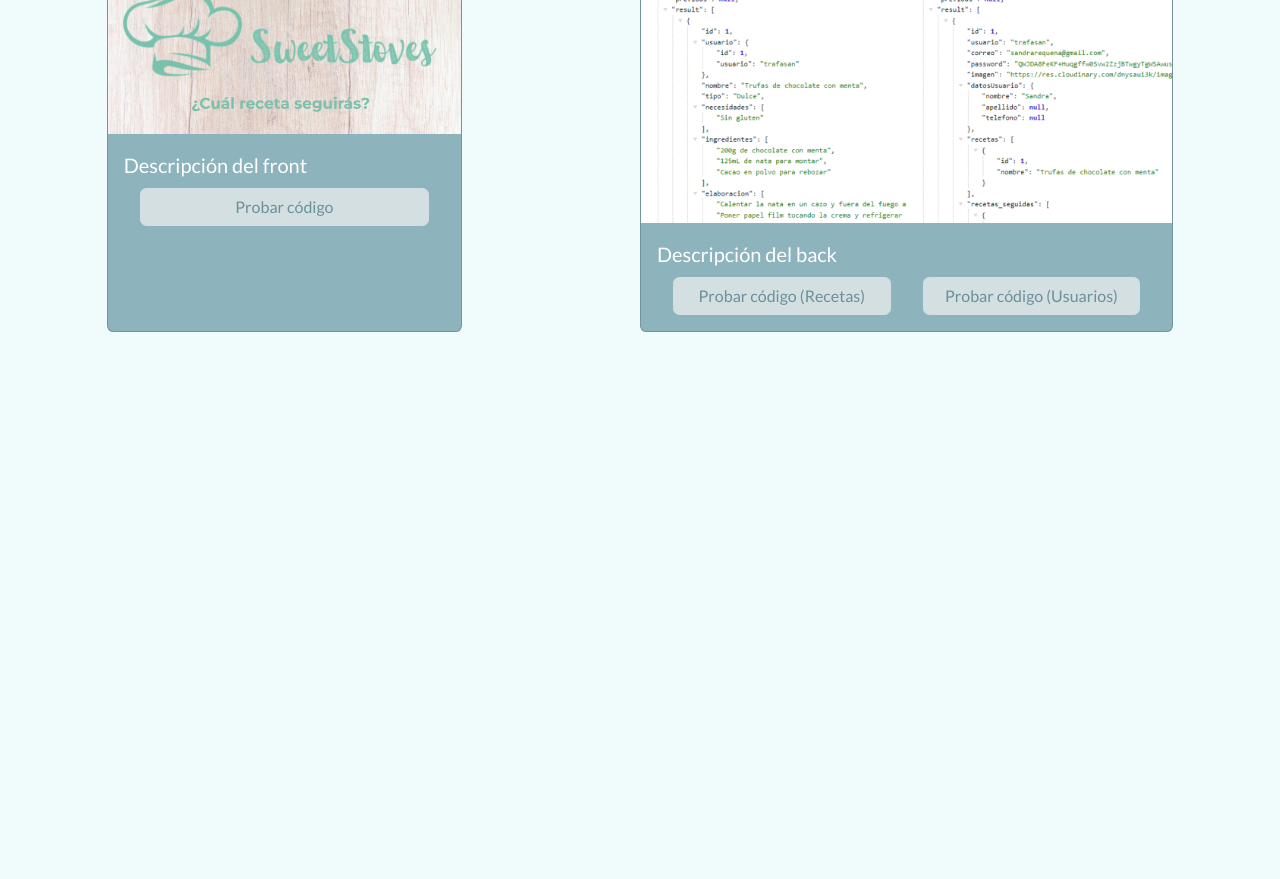
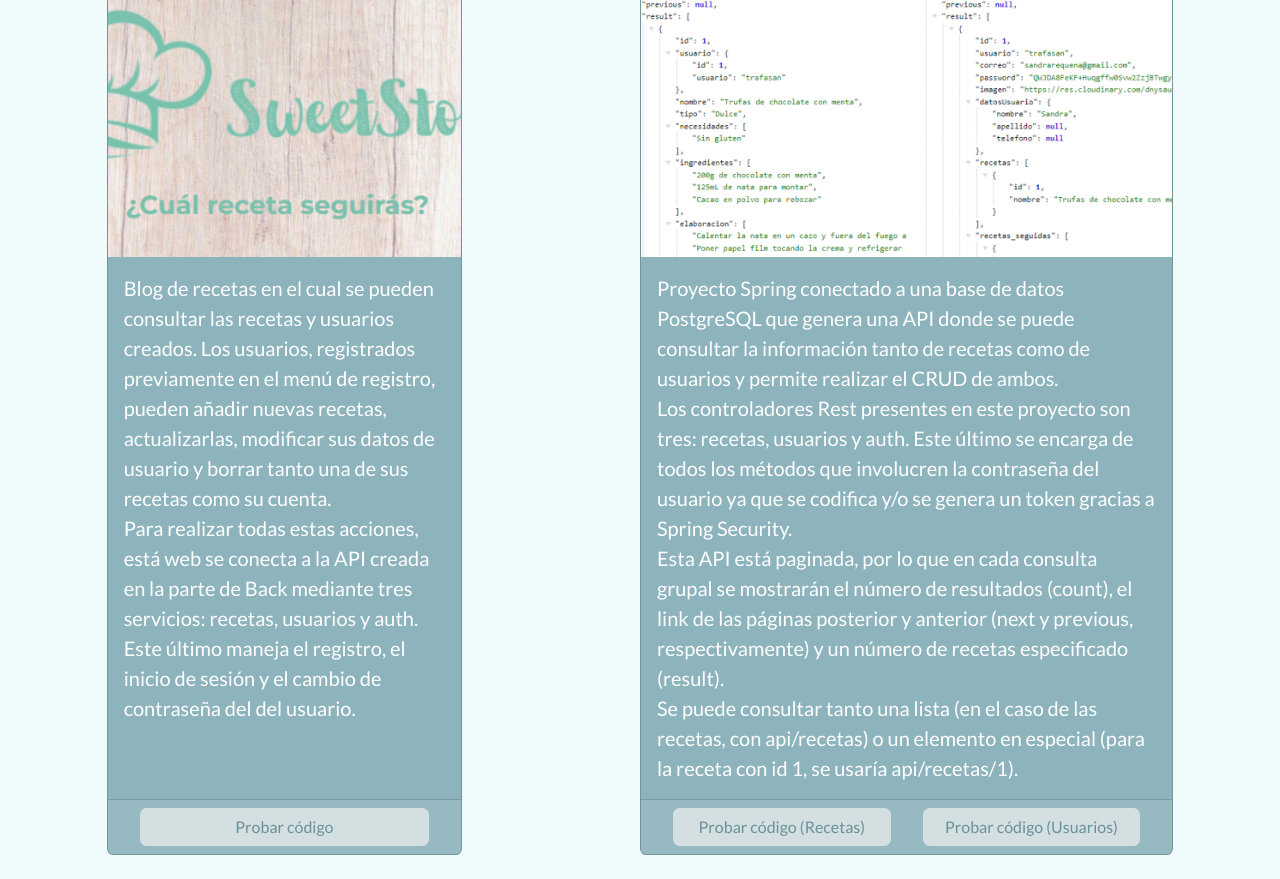
Before and after one commit to srequenafiliu/srequenafiliu.github.io, an Angular app: page /SweetStoves in a window 1280 px wide. Shown: the part 740-1619 px from the top of the page. Before the commit the page ends 1096 px from the top, so only its background shows below. Built offline with nearby package versions, Linux system fonts and the light colour scheme.

Commit message:
Editar descripciones SweetStoves

```diff
--- a/src/app/home/home.component.html
+++ b/src/app/home/home.component.html
@@ -32,7 +32,8 @@
       <div class="my-4">
         En esta página web podrás consultar los proyectos que he realizado desde que empecé mis
         andanzas en el mundo de la programación. En cada apartado podrás encontrar una explicación
-        detallada del código del repositorio de GitHub con el mismo nombre.
+        detallada del código del repositorio de GitHub con el mismo nombre y una prueba del código
+        en algunos de ellos.
       </div>
       <div class="mt-4">
         Aparte de los apartados con mis proyectos, encontrarás un apartado donde podrás consultar mis
--- a/src/app/init-prog-java/init-prog-java.component.html
+++ b/src/app/init-prog-java/init-prog-java.component.html
@@ -2,7 +2,7 @@
   <header [titulo]="titulo" [etiquetas]="etiquetas" [link]="link"></header>
   <div class="offset-1 col-10 row g-0">
     <div class="h1 col-12 text-primary text-center my-4">En este repositorio se encuentran dos proyectos:</div>
-    <project-card class="col-lg-4 mb-4" [ngClass]="{'offset-lg-2': isEven, 'offset-lg-1':!isEven}"
-    [titulo]="titulo" [project]="project" *ngFor="let project of projects, even as isEven"></project-card>
+    <project-card class="col-lg-5 mb-4" [ngClass]="{'offset-lg-2':!isEven}" [titulo]="titulo"
+    [project]="project" *ngFor="let project of projects, even as isEven"></project-card>
   </div>
 </div>
--- a/src/app/project-card/project-card.component.css
+++ b/src/app/project-card/project-card.component.css
@@ -0,0 +1,5 @@
+img{
+  @media screen and (min-width: 992px) {
+    height: 300px;
+  }
+}
--- a/src/app/project-card/project-card.component.html
+++ b/src/app/project-card/project-card.component.html
@@ -1,12 +1,12 @@
 <div class="card h-100 text-bg-primary">
   <h2 class="card-header text-center">{{project.titulo}}</h2>
   <img class="card-img-top object-fit-cover" [src]="'../../assets/'+titulo+'/'+project.titulo+'.png'" [alt]="project.titulo">
-  <div class="card-body d-flex flex-column justify-content-between">
-    <div class="row g-0 card-text">
-      <div class="col-12 fs-5" *ngFor="let parrafo of project.desc">{{parrafo}}</div>
-      <button type="button" [id]="'button'+project.titulo+modal.button" class="col btn btn-light text-secondary mt-2 mx-3"
-      data-bs-toggle="modal" *ngFor="let modal of project.modal"></button>
-    </div>
+  <div class="card-body">
+    <div class="card-text fs-5" *ngFor="let parrafo of project.desc">{{parrafo}}</div>
+  </div>
+  <div class="card-footer row g-0" *ngIf="project.modal">
+    <button type="button" [id]="'button'+project.titulo+modal.button" class="col btn btn-light text-secondary mx-3"
+    data-bs-toggle="modal" *ngFor="let modal of project.modal"></button>
   </div>
 </div>
 
--- a/src/app/project-card/project-card.component.ts
+++ b/src/app/project-card/project-card.component.ts
@@ -11,7 +11,6 @@ export class ProjectCardComponent implements AfterViewInit {
   @Input() project!:IProject;
 
   ngAfterViewInit(): void {
-    const carta = document.querySelector(".card");
     if (this.project.modal) {
       for (const modal of this.project.modal){
         const button = document.getElementById("button"+this.project.titulo+modal.button);
--- a/src/app/sweetstoves/sweetstoves.component.ts
+++ b/src/app/sweetstoves/sweetstoves.component.ts
@@ -13,10 +13,21 @@ export class SweetstovesComponent {
   modal_body = `Este servicio web está alojado en un servidor gratuito de Render. Por tanto,
   este servidor se apaga tras pasar 15 minutos sin actividad y puede tardar en encenderse de nuevo.`;
   projects:IProject[] = [
-    {titulo:'Frontend', desc:[`Descripción del front`], modal:[
+    {titulo:'Frontend', desc:[`Blog de recetas en el cual se pueden consultar las recetas y usuarios creados.
+    Los usuarios, registrados previamente en el menú de registro, pueden añadir nuevas recetas, actualizarlas, modificar sus
+    datos de usuario y borrar tanto una de sus recetas como su cuenta.`, `Para realizar todas estas acciones, está web se conecta
+    a la API creada en la parte de Back mediante tres servicios: recetas, usuarios y auth. Este último maneja el registro,
+    el inicio de sesión y el cambio de contraseña del del usuario.`], modal:[
       {button:"", body:this.modal_body, link:"https://sweetstoves.onrender.com/"}
     ]},
-    {titulo:'Backend', desc:[`Descripción del back`], modal:[
+    {titulo:'Backend', desc:[`Proyecto Spring conectado a una base de datos PostgreSQL que genera una API
+    donde se puede consultar la información tanto de recetas como de usuarios y permite realizar el CRUD de ambos.`,
+    `Los controladores Rest presentes en este proyecto son tres: recetas, usuarios y auth. Este último se encarga de todos
+    los métodos que involucren la contraseña del usuario ya que se codifica y/o se genera un token gracias a Spring Security.`,
+    `Esta API está paginada, por lo que en cada consulta grupal se mostrarán el número de resultados (count), el link de las
+    páginas posterior y anterior (next y previous, respectivamente) y un número de recetas especificado (result).`, `Se puede
+    consultar tanto una lista (en el caso de las recetas, con api/recetas) o un elemento en especial (para la receta con id 1,
+    se usaría api/recetas/1).`], modal:[
       {button:"Recetas", body:this.modal_body, link:"https://sweetstoves.onrender.com/api/recetas"},
       {button:"Usuarios", body:this.modal_body, link:"https://sweetstoves.onrender.com/api/usuarios"}
     ]}
```
